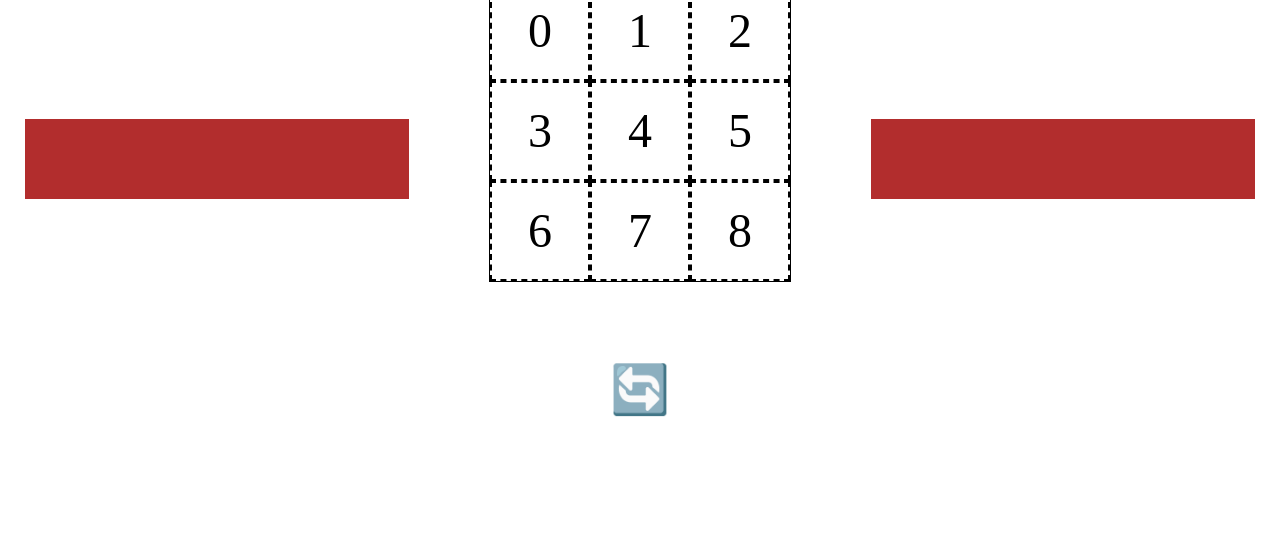
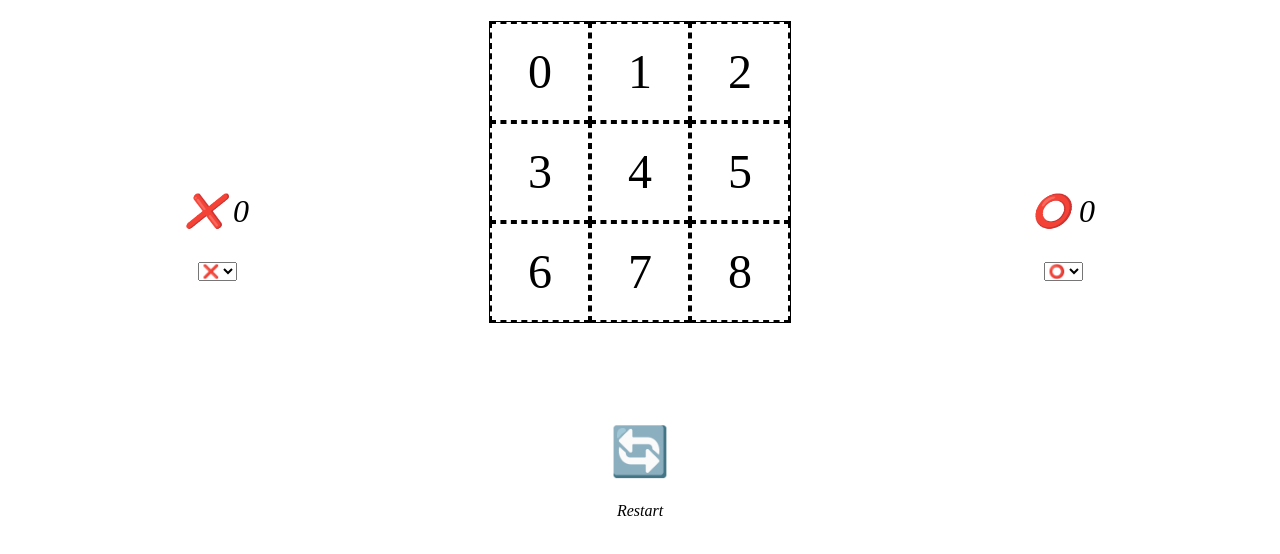
Before and after one commit to ArturoHaru/Haru-the-brain, a plain HTML site: page index.html in a window 1280 px wide. Shown: the part 188-742 px from the top of the page. Drawn offline with Linux system fonts and the light colour scheme.

Commit message:
players can now change aestetics

```diff
--- a/index.html
+++ b/index.html
@@ -9,7 +9,11 @@
         <link rel="stylesheet" href="style.css">
     </head>
     <body>
-        <div class="leftSide"></div>
+        <div id="leftSide">
+            <em id="leftScore"></em>
+            <select name="player" id="player" onchange="changeSymbol(true, this.value)">
+            </select>
+        </div>
         <div class="main">
             <h1>Haru the Brain</h1>
             <div class="board">
@@ -24,8 +28,13 @@
                 <div class="cell" id="8"></div>
             </div>
             <button class="replay" onclick="reset()">🔄️</button>
+            <em>Restart</em>
         </div>
-        <div class="rightSide"></div>
+        <div id="rightSide">
+            <em id="rightScore"></em>
+            <select name="player" id="enemy" onchange="changeSymbol(false, this.value)">
+            </select>
+        </div>
 
         <script src="script.js" async defer></script>
 
--- a/script.js
+++ b/script.js
@@ -6,8 +6,16 @@ let turn = 0;
 let player_sign = "❌"
 let enemy_sign = "⭕"
 
+let player_wins = 0
+let enemy_wins = 0
+
 let multiplayer = false
 
+let leftPanel = document.getElementById("leftScore")
+let rightPanel = document.getElementById("rightScore")
+
+let selectPlayer = document.getElementById("player");
+let selectEnemy = document.getElementById("enemy");
 
 let combinations = [
     [0, 1, 2],
@@ -20,8 +28,79 @@ let combinations = [
     [2, 4, 6]
 ]
 
+
+let symbols = [
+    "❌",
+    "⭕",
+    "🐸",
+    "😄",
+    "🌟",
+    "🍀",
+    "🦄",
+    "🎮",
+    "🌍",
+    "💡",
+    "🐱",
+    "🚀",
+    "📚"
+]
+
 init()
 showDebug()
+
+/**
+ * true for player, false for enemy
+ */
+function changeSymbol(player, value){
+
+    fillSymbolLists()
+
+    if(player){
+        for(let i = 0; i < 9; i++){
+            if(board[i].innerHTML === player_sign){
+                board[i].innerHTML = value
+            }
+        }
+        player_sign = value
+        leftPanel.innerHTML = `${player_sign} ${player_wins}`
+
+        let partialSymbols = symbols.filter(emoji => emoji !== value)
+
+        selectEnemy.innerHTML = ''
+
+        for (let i = 0; i < partialSymbols.length; i++){
+            let option = document.createElement("option");
+            option.value = partialSymbols[i];
+            option.innerHTML = partialSymbols[i];
+            selectEnemy.appendChild(option);
+        }
+
+        selectPlayer.value = value
+        selectEnemy.value = enemy_sign
+
+    }else{
+        for(let i = 0; i < 9; i++){
+            if(board[i].innerHTML === enemy_sign){
+                board[i].innerHTML = value
+            }
+        }
+        enemy_sign = value
+        rightPanel.innerHTML = `${enemy_sign} ${enemy_wins}`
+
+
+        let partialSymbols = symbols.filter(emoji => emoji !== value)
+
+        selectPlayer.innerHTML = ''
+        for (let i = 0; i < partialSymbols.length; i++){
+            let option = document.createElement("option");
+            option.value = partialSymbols[i];
+            option.innerHTML = partialSymbols[i];
+            selectPlayer.appendChild(option);
+        }
+        selectEnemy.value = value
+        selectPlayer.value = player_sign
+    }
+}
 
 function showDebug(){
     for (let i = 0; i < 9; i++){
@@ -35,6 +114,34 @@ function init(){
         board[i] = cell;
         cell.addEventListener("click", () => pick(cell));
     }
+
+    leftPanel.innerHTML = `${player_sign} ${player_wins}`
+    rightPanel.innerHTML = `${enemy_sign} ${enemy_wins}`
+
+    fillSymbolLists()
+}
+
+function fillSymbolLists(){
+
+    selectPlayer.innerHTML = ''
+    selectEnemy.innerHTML = ''
+
+    for (let i = 0; i < symbols.length; i++){
+        let option = document.createElement("option");
+        option.value = symbols[i];
+        option.innerHTML = symbols[i];
+
+        if(symbols[i] !== enemy_sign)
+            selectPlayer.appendChild(option);
+
+        if(symbols[i] !== player_sign)
+            selectEnemy.appendChild(option.cloneNode(true));
+    }
+
+    selectEnemy.value = enemy_sign
+    selectPlayer.value = player_sign
+    leftPanel.innerHTML = `${player_sign} ${player_wins}`
+    rightPanel.innerHTML = `${enemy_sign} ${enemy_wins}`
 }
 
 
@@ -128,14 +235,16 @@ function pick(cell){
 
 function check_if_player_won(){
     if(check_win(player_sign)){
-        alert(`${player_sign} wins!`)
+        player_wins++
+        leftPanel.innerHTML = `${player_sign} ${player_wins}`
         reset()
     }
 }
 
 function check_if_enemy_won(){
     if(check_win(enemy_sign)){
-        alert(`${enemy_sign} wins!`)
+        enemy_wins++
+        rightPanel.innerHTML = `${enemy_sign} ${enemy_wins}`
         reset()
         return true
     }
--- a/style.css
+++ b/style.css
@@ -9,15 +9,26 @@ body{
 .main{
     display: flex;
     flex-direction: column;
+    height: 80vh;
     justify-content: space-evenly;
     align-items: center;
     margin: 10vh;
 }
 
-.leftSide, .rightSide{
+#leftSide, #rightSide{
+    display: flex;
+    justify-content: center;
+    align-items: center;
+    flex-direction: column;
+    font-size: 2em;
     width: 30vw;
     height: 10vh;
-    background-color: rgb(178, 45, 45);
+}
+
+#leftScore, #rightScore{
+    padding: 1em;
+    text-align: center;
+
 }
 
 .board{
@@ -44,8 +55,6 @@ body{
 }
 
 .replay{
-    padding-top: 0
-    ;
     margin-top: 10vh;
     font-size: 3em;
     border: none;
@@ -54,5 +63,6 @@ body{
 
 .replay:hover{
     cursor: pointer;
-    border: solid 5px transparent;
+    position: relative;
+    top: 3px
 }
```
Also changed, not shown: 1 other file.
